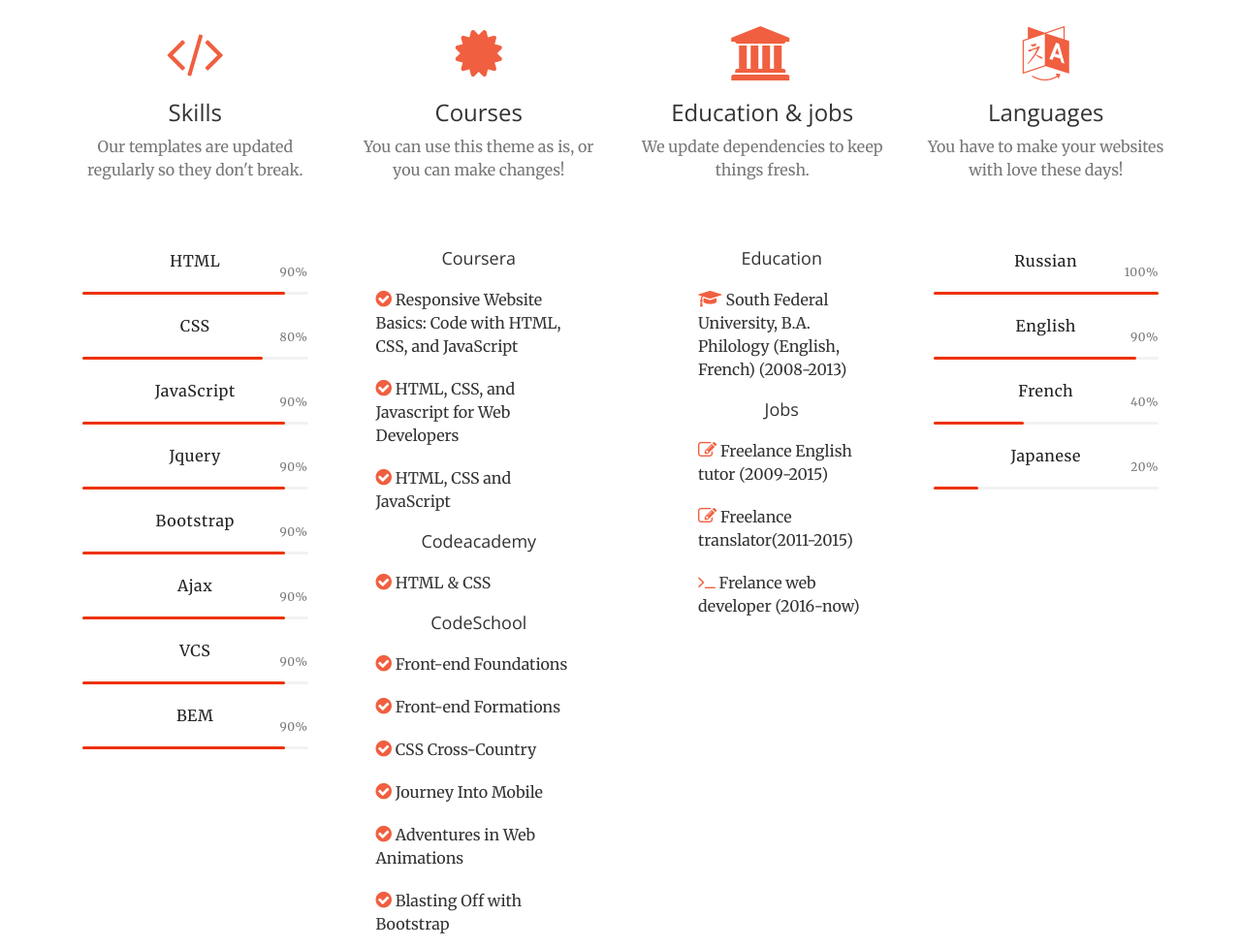
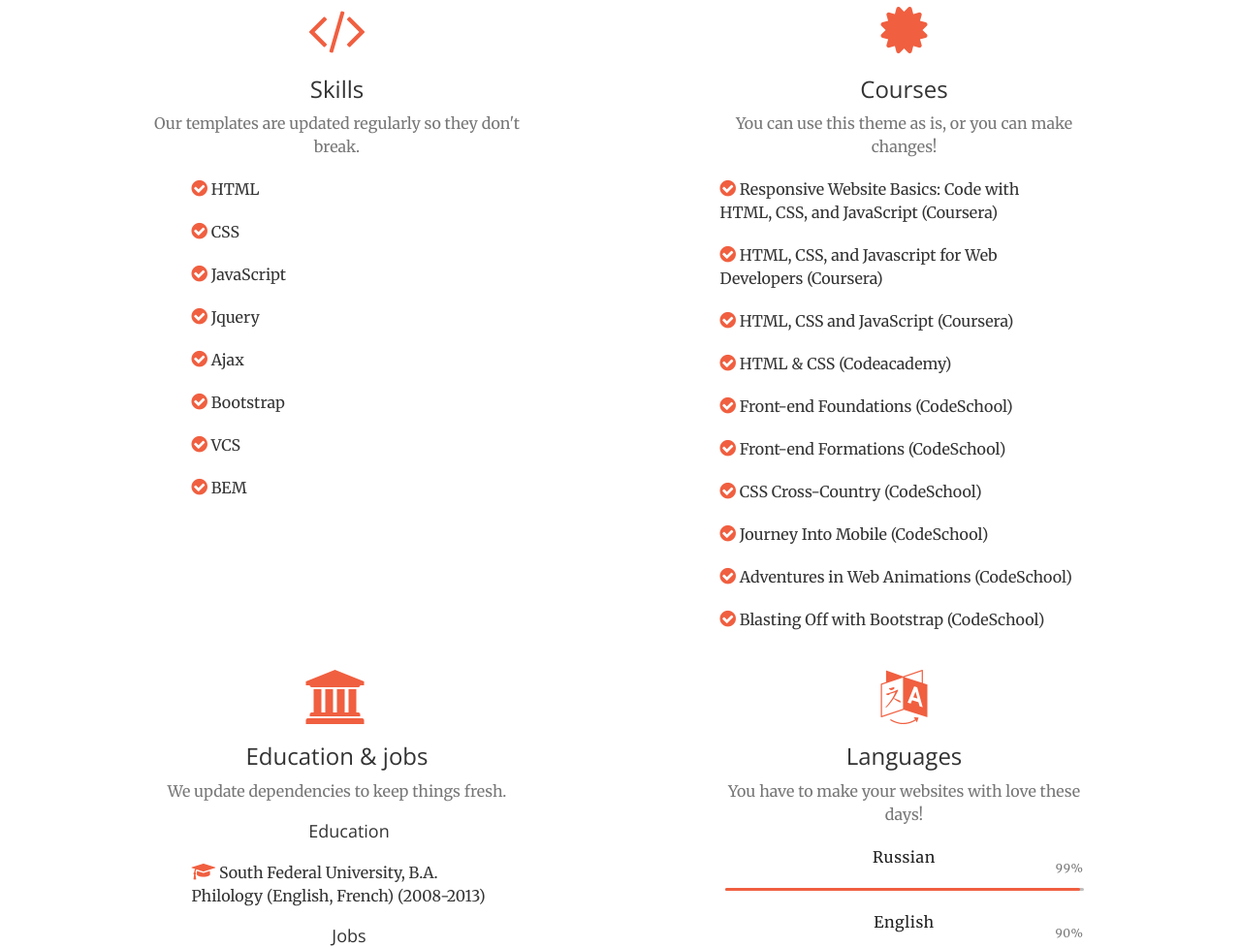
Before and after one commit to TamaraBatieva/personal-page, a website: page index.html in a window 1280 px wide. Shown: the part 1387-2365 px from the top of the page at 97% size. Drawn offline with nearby package versions, Linux system fonts and the light colour scheme.

Commit message:
fix skills section

```diff
--- a/css/style.css
+++ b/css/style.css
@@ -19,7 +19,7 @@
 .bar {
   width: 100%;
   height: 3px;
-  background: #f2f2f2;
+  background: #bfbfbf;
 }
 
 .bar:last-of-type {
@@ -37,30 +37,29 @@
       border-radius: 3px;
 }
 .bar-fill {
-  background: #ed3200;
+  background: #f05f40;
 }
-.skills-section, .course-section, .language-section, .education-section {
-  padding-top: 50px;
-}
-.course-section li, .education-section li{
+
+.course-section li, .education-section li, .skills-section li{
     text-align: left;
 }
 .course-section ul {
     padding-left: 0;
 }
-.course-section li, .education-section li {
+.course-section li, .education-section li, .skills-section li {
 list-style-type: none;
     padding: 10px;
     font-size: 16px;
     line-height: 24px;
 
 }
-.course-section li .fa, .education-section li .fa {
+.course-section li .fa, .education-section li .fa, .skills-section li .fa {
    color: #f05f40;
     font-size: 1.2em;
 }
-.course-list {
+.course-list, .education-list, .skills-section {
     padding-top: 10px;
+    padding-left: 0;
 }
 .contact-item {
     padding-bottom: 10px;
--- a/index.html
+++ b/index.html
@@ -90,7 +90,7 @@
                 <div class="col-lg-8 col-lg-offset-2 text-center">
                     <h2 class="section-heading">We've got what you need!</h2>
                     <hr class="light">
-                    <p class="text-faded">Start Bootstrap has everything you need to get your new website up and running in no time! All of the templates and themes on Start Bootstrap are open source, free to download, and easy to use. No strings attached!</p>
+                    <p class="text-faded">My name is Tamara Batieva. I'm a translator with a degree in Philology and a self-taught web developer. I'm driven and passionate. I love learning new things. </p>
                     <a href="#services" class="page-scroll btn btn-default btn-xl">Get Started!</a>
                 </div>
             </div>
@@ -108,127 +108,28 @@
         </div>
         <div class="container">
             <div class="row">
-                <div class="col-lg-3 col-md-6 text-center">
+                <div class="col-lg-6 col-md-6 text-center">
                     <div class="service-box">
                         <i class="fa fa-4x fa-code wow bounceIn text-primary"></i>
                         <h3>Skills</h3>
                         <p class="text-muted">Our templates are updated regularly so they don't break.</p>
                         <div class="skills-section">
-                        <!--Skill 1-->
-                <div class="col-sm-12">
-                   <div class="bar-title">
-                      <p>HTML</p>
-                      <span class="align-right">90%</span>
+                        <ul>
 
-                  </div>
-                  <div class="bar">
-                      <div class="bar-fill" data-percent="90%" style="width: 90%;">
+                            <li><i class="fa fa-check-circle"></i> HTML</li>
+                            <li><i class="fa fa-check-circle"></i> CSS</li>
+                            <li><i class="fa fa-check-circle"></i> JavaScript</li>
+                            <li><i class="fa fa-check-circle"></i> Jquery</li>
+                            <li><i class="fa fa-check-circle"></i> Ajax</li>
+                            <li><i class="fa fa-check-circle"></i> Bootstrap</li>
+                            <li><i class="fa fa-check-circle"></i> VCS</li>
+                            <li><i class="fa fa-check-circle"></i> BEM</li>
 
-                      </div>
-                  </div>
-              </div>
-
-              <!--Skill 2-->
-              <div class="col-sm-12">
-               <div class="bar-title">
-                  <p>CSS</p>
-                  <span class="align-right">80%</span>
-
-              </div>
-              <div class="bar">
-                  <div class="bar-fill" data-percent="80%" style="width: 80%;">
-
-                  </div>
-              </div>
-          </div>
-
-          <!--Skill 3-->
-          <div class="col-sm-12">
-           <div class="bar-title">
-              <p>JavaScript</p>
-              <span class="align-right">90%</span>
-
-          </div>
-          <div class="bar">
-              <div class="bar-fill" data-percent="90%" style="width: 90%;">
-
-              </div>
-          </div>
-      </div>
-
-      <!--Skill 4-->
-      <div class="col-sm-12">
-       <div class="bar-title">
-          <p>Jquery</p>
-          <span class="align-right">90%</span>
-
-      </div>
-      <div class="bar">
-          <div class="bar-fill" data-percent="90%" style="width: 90%;">
-
-          </div>
-      </div>
-  </div>
-
-  <!--Skill 5-->
-  <div class="col-sm-12">
-   <div class="bar-title">
-      <p>Bootstrap</p>
-      <span class="align-right">90%</span>
-
-  </div>
-  <div class="bar">
-      <div class="bar-fill" data-percent="90%" style="width: 90%;">
-
-      </div>
-  </div>
-</div>
-
-<!--Skill 6-->
-<div class="col-sm-12">
-   <div class="bar-title">
-      <p>Ajax</p>
-      <span class="align-right">90%</span>
-
-  </div>
-  <div class="bar">
-      <div class="bar-fill" data-percent="90%" style="width: 90%;">
-
-      </div>
-  </div>
-</div>
-
-<!--Skill 7-->
-<div class="col-sm-12">
-   <div class="bar-title">
-      <p>VCS</p>
-      <span class="align-right">90%</span>
-
-  </div>
-  <div class="bar">
-      <div class="bar-fill" data-percent="90%" style="width: 90%;">
-
-      </div>
-  </div>
-</div>
-
-<!--Skill 8-->
-<div class="col-sm-12">
-   <div class="bar-title">
-      <p>BEM</p>
-      <span class="align-right">90%</span>
-
-  </div>
-  <div class="bar">
-      <div class="bar-fill" data-percent="90%" style="width: 90%;">
-      </div>
-  </div>
-</div>
-</div>
-
+                        </ul>
+                    </div>
                     </div>
                 </div>
-                <div class="col-lg-3 col-md-6 text-center">
+                <div class="col-lg-6 col-md-6 text-center">
                     <div class="service-box">
                         <i class="fa fa-4x fa-certificate wow bounceIn text-primary" data-wow-delay=".1s"></i>
                         <h3>Courses</h3>
@@ -236,46 +137,43 @@
                          <div class="course-section">
                             <div class="col-sm-12 course-list">
                         <ul>
-                            <h4 class="text-center">Coursera</h4>
-                            <li><i class="fa fa-check-circle"></i> Responsive Website Basics: Code with HTML, CSS, and JavaScript</li>
-                            <li><i class="fa fa-check-circle"></i> HTML, CSS, and Javascript for Web Developers</li>
-                            <li><i class="fa fa-check-circle"></i> HTML, CSS and JavaScript</li>
-                            <h4 class="text-center">Codeacademy</h4>
-                            <li><i class="fa fa-check-circle"></i> HTML &amp; CSS</li>
-                            <h4 class="text-center">CodeSchool</h4>
-                            <li><i class="fa fa-check-circle"></i> Front-end Foundations</li>
-                            <li><i class="fa fa-check-circle"></i> Front-end Formations</li>
-                            <li><i class="fa fa-check-circle"></i> CSS Cross-Country</li>
-                            <li><i class="fa fa-check-circle"></i> Journey Into Mobile</li>
-                            <li><i class="fa fa-check-circle"></i> Adventures in Web Animations</li>
-                            <li><i class="fa fa-check-circle"></i> Blasting Off with Bootstrap</li>
+                            <li><i class="fa fa-check-circle"></i> Responsive Website Basics: Code with HTML, CSS, and JavaScript (Coursera)</li>
+                            <li><i class="fa fa-check-circle"></i> HTML, CSS, and Javascript for Web Developers (Coursera)</li>
+                            <li><i class="fa fa-check-circle"></i> HTML, CSS and JavaScript (Coursera)</li>
+                            <li><i class="fa fa-check-circle"></i> HTML &amp; CSS (Codeacademy)</li>
+                            <li><i class="fa fa-check-circle"></i> Front-end Foundations (CodeSchool)</li>
+                            <li><i class="fa fa-check-circle"></i> Front-end Formations (CodeSchool)</li>
+                            <li><i class="fa fa-check-circle"></i> CSS Cross-Country (CodeSchool)</li>
+                            <li><i class="fa fa-check-circle"></i> Journey Into Mobile (CodeSchool)</li>
+                            <li><i class="fa fa-check-circle"></i> Adventures in Web Animations (CodeSchool)</li>
+                            <li><i class="fa fa-check-circle"></i> Blasting Off with Bootstrap (CodeSchool)</li>
                         </ul>
                             </div>
 </div>
                         </div>
                     </div>
 
-                <div class="col-lg-3 col-md-6 text-center">
+                <div class="col-lg-6 col-md-6 text-center">
                     <div class="service-box">
                         <i class="fa fa-4x fa-university wow bounceIn text-primary" data-wow-delay=".2s"></i>
                         <h3>Education &amp; jobs</h3>
                         <p class="text-muted">We update dependencies to keep things fresh.</p>
                         <div class="education-section">
-                            <div class="col-sm-12 course-list">
+                            <div class="col-sm-12 education-list">
                             <ul>
                                 <h4 class="text-center">Education</h4>
                                 <li><i class="fa fa-graduation-cap"></i> South Federal University, B.A. Philology (English, French) (2008-2013)</li>
                                 <h4 class="text-center">Jobs</h4>
                                 <li><i class="fa fa-pencil-square-o"></i> Freelance English tutor (2009-2015)</li>
                                 <li><i class="fa fa-pencil-square-o"></i> Freelance translator(2011-2015)</li>
-                                <li><i class="fa fa-terminal"></i> Frelance web developer (2016-now)</li>
+                                <li><i class="fa fa-terminal"></i> Freelance web developer (2016-now)</li>
                             </ul>
                             </div>
                         </div>
 
                     </div>
                 </div>
-                <div class="col-lg-3 col-md-6 text-center">
+                <div class="col-lg-6 col-md-6 text-center">
                     <div class="service-box">
                         <i class="fa fa-4x fa-language wow bounceIn text-primary" data-wow-delay=".3s"></i>
                         <h3>Languages</h3>
@@ -285,11 +183,11 @@
    <div class="col-sm-12">
        <div class="bar-title">
           <p>Russian</p>
-          <span class="align-right">100%</span>
+          <span class="align-right">99%</span>
 
       </div>
       <div class="bar">
-          <div class="bar-fill" data-percent="100%" style="width: 100%;">
+          <div class="bar-fill" data-percent="99%" style="width: 99%;">
 
           </div>
       </div>
@@ -439,14 +337,6 @@
         </div>
     </section>
 
-    <aside class="bg-dark">
-        <div class="container text-center">
-            <div class="call-to-action">
-                <h2>Free Download at Start Bootstrap!</h2>
-                <a href="#" class="btn btn-default btn-xl wow tada">Download Now!</a>
-            </div>
-        </div>
-    </aside>
 
     <section id="contact">
         <div class="container">
@@ -454,7 +344,7 @@
                 <div class="col-lg-9 col-lg-offset-2 text-center">
                     <h2 class="section-heading">Let's Get In Touch!</h2>
                     <hr class="primary">
-                    <p>Ready to start your next project with us? That's great! Give us a call or send us an email and we will get back to you as soon as possible!</p>
+                    <p>Ready to start your next project with me? That's great! Give us a call or send us an email and we will get back to you as soon as possible!</p>
                 </div>
                 <div class="col-lg-3 col-lg-offset-2 text-center contact-item">
                     <i class="fa fa-phone fa-3x wow bounceIn"></i>
@@ -505,7 +395,7 @@
 <script>
   $(function(){
       $(".typedString").typed({
-        strings: ["a translator.", "a web developer.", "Toma."],
+        strings: ["a translator.", "a web developer.","a tomato.", "Toma."],
         typeSpeed: 0
       });
   });
```
